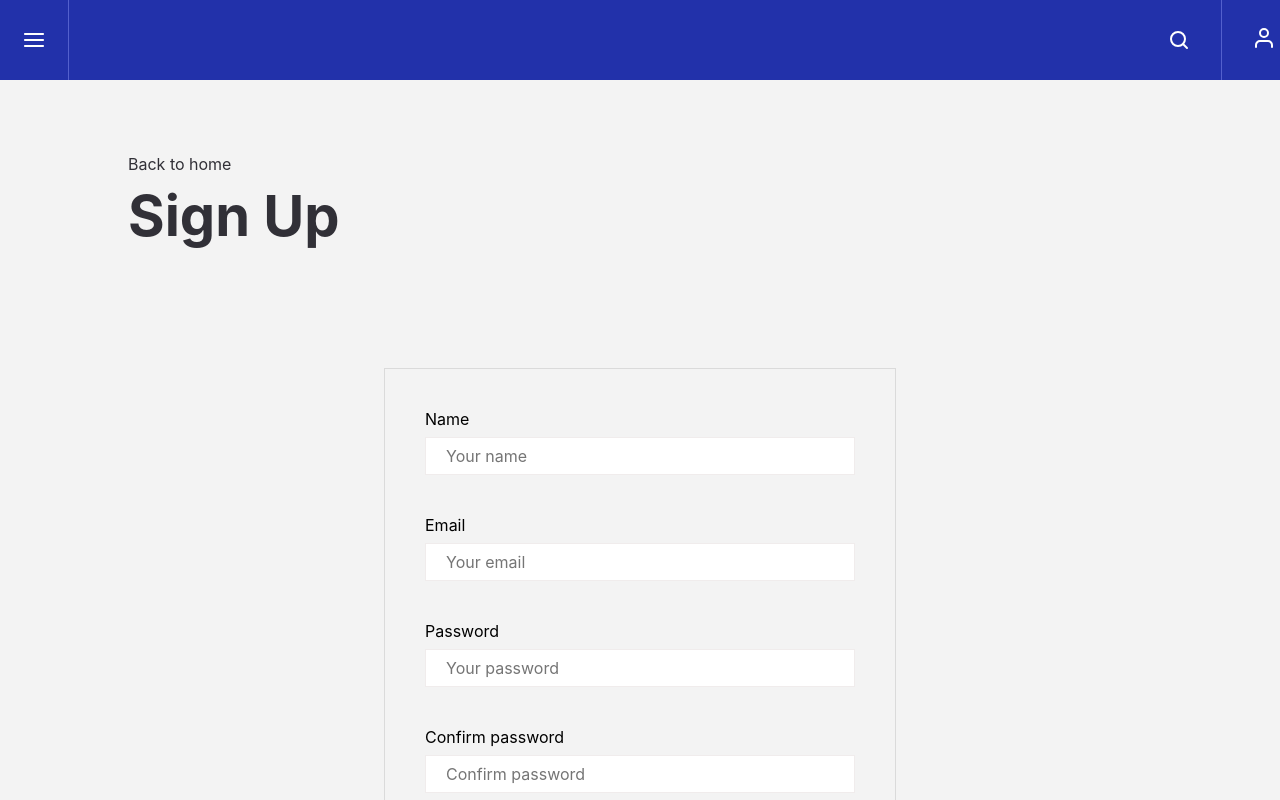
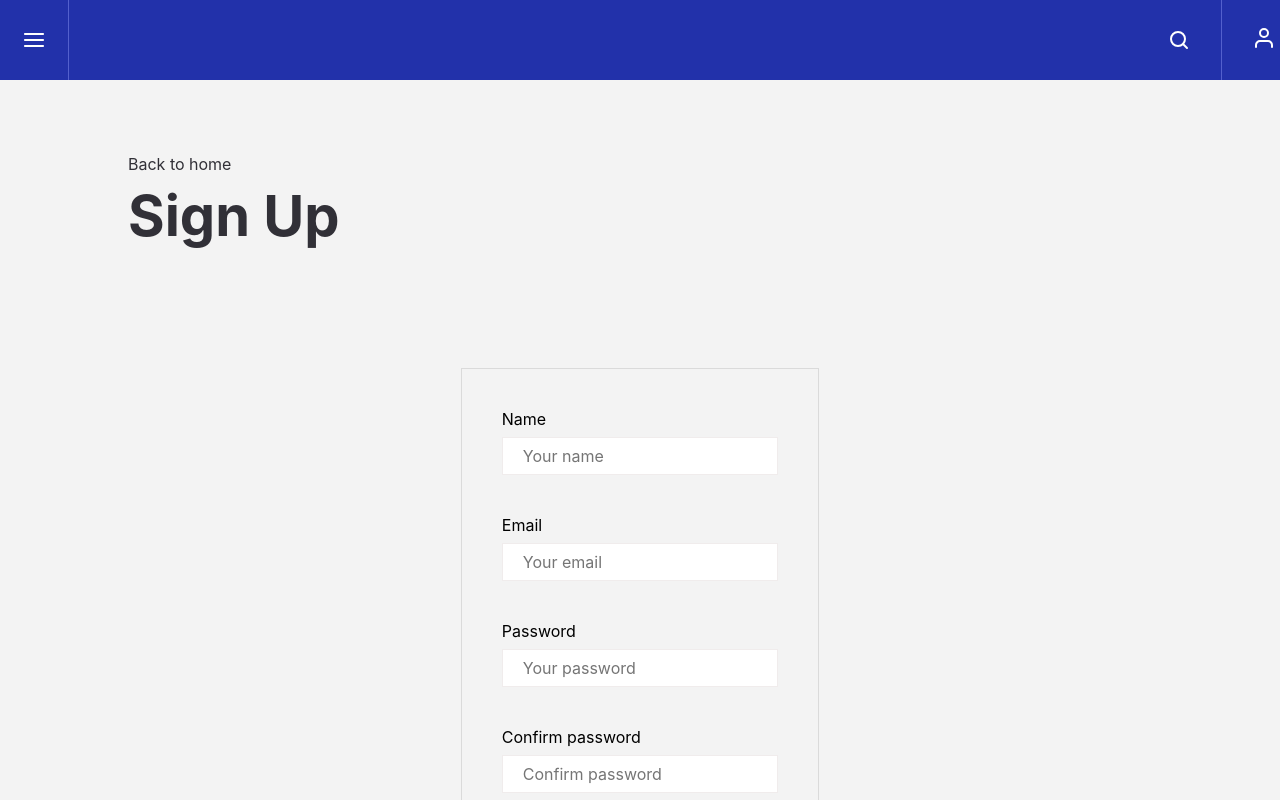
Before and after one commit to pollyBe/Blogfolio2.0, a React (Vite) app in the folder my-first-app/: page /sign-up in a window 1280 px wide. Shown: the top 800 px of the page. Built offline with nearby package versions, Linux system fonts and the light colour scheme.

Commit message:
fix: add some style fixes

```diff
--- a/my-first-app/src/Components/SignInForm/SignInForm.module.scss
+++ b/my-first-app/src/Components/SignInForm/SignInForm.module.scss
@@ -1,5 +1,5 @@
 .formWrap {
-  width: 50%;
+  width: 35%;
   margin: 0 auto 152px;
   padding: 40px;
   border: 1px solid #dadada;
--- a/my-first-app/src/Components/SignUpForm/SignUpForm.module.scss
+++ b/my-first-app/src/Components/SignUpForm/SignUpForm.module.scss
@@ -1,6 +1,6 @@
 .formWrap {
-  width: 50%;
-  margin: 0 auto;
+  width: 35%;
+  margin: 0 auto 152px;
   padding: 40px;
   border: 1px solid #dadada;
 }
--- a/my-first-app/src/Pages/SignIn/SignIn.tsx
+++ b/my-first-app/src/Pages/SignIn/SignIn.tsx
@@ -8,7 +8,7 @@ const SignIn = () => {
     <div>
       <div className={style.container}>
         <div className={style.titleWrap}>
-          <NavLink to="/home">Back to home</NavLink>
+          <NavLink to="/">Back to home</NavLink>
           <Title>Sign In</Title>
         </div>
         <SignInForm/>
--- a/my-first-app/src/Pages/SignUp/SignUp.tsx
+++ b/my-first-app/src/Pages/SignUp/SignUp.tsx
@@ -7,7 +7,7 @@ const SignUp = () => {
   return (
     <div className={style.container}>
       <div className={style.titleWrap}>
-        <NavLink to="/home">Back to home</NavLink>
+        <NavLink to="/">Back to home</NavLink>
         <Title>Sign Up</Title>
       </div>
       <SignUpForm/>
```
